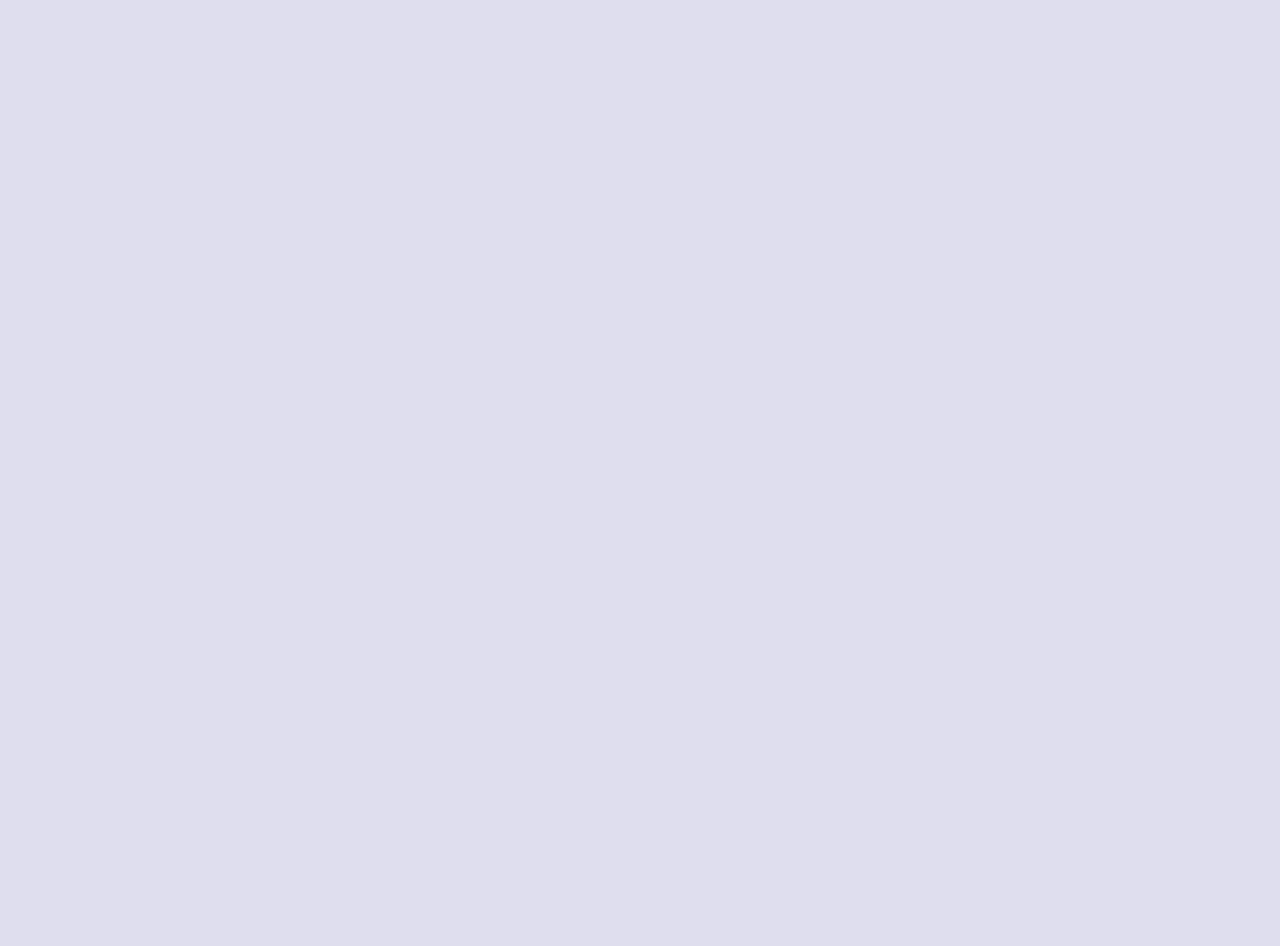
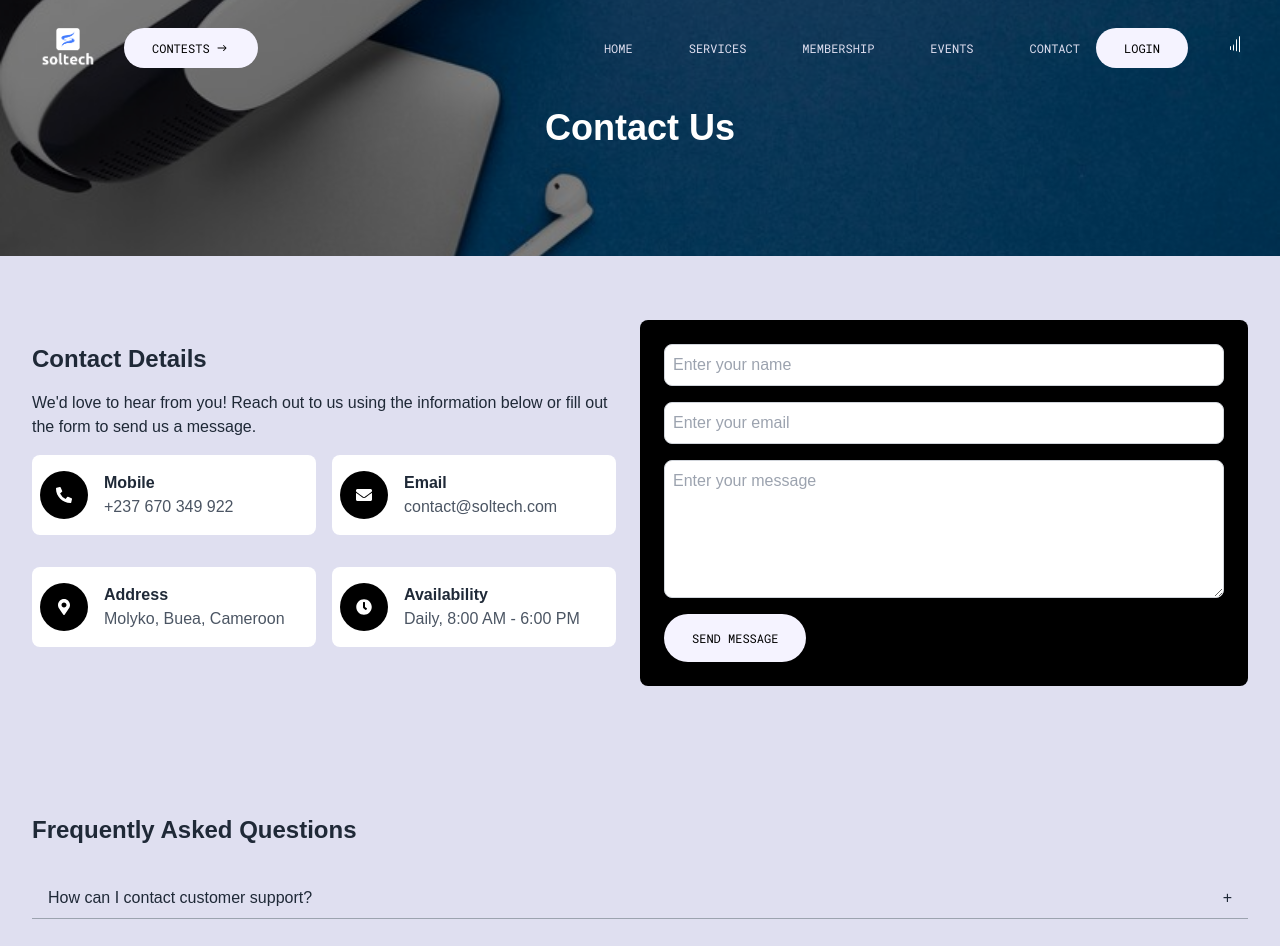
Before and after one commit to Simeon-Azeh/soltech, a React (Vite) app: page /contact in a window 1280 px wide. Before the commit this address had no page. Shown: the top 946 px of the page. Before the commit the page ends 800 px from the top, so only its background shows below. Built offline with nearby package versions, Linux system fonts and the light colour scheme; a web font is replaced by a local one.

Commit message:
Add Contact page with form and FAQs; update routing in App component

```diff
--- a/src/App.jsx
+++ b/src/App.jsx
@@ -7,6 +7,7 @@ import Workspaces from './pages/Workspaces';
 import ScrollToTop from './components/ScrollToTop';
 import Membership from './pages/Membership';
 import Events from './pages/Events';
+import Contact from './pages/Contact';
 
 function App() {
   return (
@@ -21,6 +22,7 @@ function App() {
         <Route path="/workspaces" element={<Workspaces />} />
         <Route path="/membership" element={<Membership />} />
         <Route path="/events" element={<Events />} />
+        <Route path='/contact' element={<Contact />} />
       </Routes>
     </Router>
   );
--- /dev/null
+++ b/src/pages/Contact.jsx
@@ -0,0 +1,139 @@
+import React, { useState } from 'react';
+import NavBar from '../components/Navbar';
+import Footer from '../components/Footer';
+import Button from '../components/Button';
+import Accordion from '../components/Accordion';
+import ServiceHero from '../components/ServiceHero';
+import { FaPhoneAlt, FaEnvelope, FaMapMarkerAlt, FaClock } from 'react-icons/fa';
+
+const Contact = () => {
+  const [name, setName] = useState('');
+  const [email, setEmail] = useState('');
+  const [message, setMessage] = useState('');
+  const [formMessage, setFormMessage] = useState('');
+
+  const handleSubmit = (e) => {
+    e.preventDefault();
+    // Add your form submission logic here
+    setFormMessage('Thank you for contacting us!');
+    setName('');
+    setEmail('');
+    setMessage('');
+  };
+
+  const faqs = [
+    {
+      title: 'How can I contact customer support?',
+      content: 'You can contact our customer support team via email at support@example.com or call us at +1 (123) 456-7890.',
+    },
+    {
+      title: 'What are your office hours?',
+      content: 'Our office hours are Monday to Friday, 9:00 AM to 5:00 PM.',
+    },
+    {
+      title: 'Where is your office located?',
+      content: 'Our office is located at 123 Main Street, Anytown, USA.',
+    },
+  ];
+
+  return (
+    <main className="relative w-screen min-h-screen overflow-x-hidden">
+      <NavBar />
+      <ServiceHero title="Contact Us" backgroundImage="img/contact-bg.jpg" />
+      <section className="px-4 py-16 md:px-8 ">
+        <div className="container flex flex-col items-center mx-auto md:flex-row">
+          {/* Contact Information */}
+          <div className="mb-6 md:w-1/2 md:mb-0 md:pr-6">
+            <h3 className="mb-4 text-2xl font-semibold text-gray-800">Contact Details</h3>
+            <p className="mb-4 text-gray-800">We'd love to hear from you! Reach out to us using the information below or fill out the form to send us a message.</p>
+            <div className="grid grid-cols-1 gap-4 pr-2 md:pr-0 md:grid-cols-2">
+              <div className="flex items-center px-2 py-4 mb-4 bg-white rounded-lg">
+                <div className="flex items-center justify-center w-12 h-12 p-4 bg-black rounded-full">
+                  <FaPhoneAlt className="text-white" />
+                </div>
+                <div className="ml-4">
+                  <h2 className="font-semibold text-gray-800">Mobile</h2>
+                  <p className="text-gray-600">+237 670 349 922</p>
+                </div>
+              </div>
+              <div className="flex items-center px-2 py-4 mb-4 bg-white rounded-lg">
+                <div className="flex items-center justify-center w-12 h-12 p-4 bg-black rounded-full">
+                  <FaEnvelope className="text-white" />
+                </div>
+                <div className="ml-4">
+                  <h2 className="font-semibold text-gray-800">Email</h2>
+                  <p className="text-gray-600">contact@soltech.com</p>
+                </div>
+              </div>
+              <div className="flex items-center px-2 py-4 mb-4 bg-white rounded-lg">
+                <div className="flex items-center justify-center w-12 h-12 p-4 bg-black rounded-full">
+                  <FaMapMarkerAlt className="text-white" />
+                </div>
+                <div className="ml-4">
+                  <h2 className="font-semibold text-gray-800">Address</h2>
+                  <p className="text-gray-600">Molyko, Buea, Cameroon</p>
+                </div>
+              </div>
+              <div className="flex items-center px-2 py-4 mb-4 bg-white rounded-lg">
+                <div className="flex items-center justify-center w-12 h-12 p-4 bg-black rounded-full">
+                  <FaClock className="text-white" />
+                </div>
+                <div className="ml-4">
+                  <h2 className="font-semibold text-gray-800">Availability</h2>
+                  <p className="text-gray-600">Daily, 8:00 AM - 6:00 PM</p>
+                </div>
+              </div>
+            </div>
+          </div>
+
+          {/* Contact Form */}
+          <div className="w-full p-6 bg-black rounded-lg md:w-1/2">
+            <form onSubmit={handleSubmit} className="flex flex-col">
+              <input
+                type="text"
+                value={name}
+                onChange={(e) => setName(e.target.value)}
+                placeholder="Enter your name"
+                className="p-2 mb-4 border border-gray-300 rounded-lg"
+                required
+              />
+              <input
+                type="email"
+                value={email}
+                onChange={(e) => setEmail(e.target.value)}
+                placeholder="Enter your email"
+                className="p-2 mb-4 border border-gray-300 rounded-lg"
+                required
+              />
+              <textarea
+                value={message}
+                onChange={(e) => setMessage(e.target.value)}
+                placeholder="Enter your message"
+                className="p-2 mb-4 border border-gray-300 rounded-lg"
+                rows="5"
+                required
+              />
+              <Button
+                title="Send Message"
+                containerClass="bg-blue-500 text-black "
+                type="submit"
+              />
+            </form>
+            {formMessage && <p className="mt-4 text-green-500">{formMessage}</p>}
+          </div>
+        </div>
+      </section>
+      <section className="px-4 py-16 md:px-8">
+        <div className="container mx-auto">
+          <h3 className="mb-8 text-2xl font-bold text-gray-800">Frequently Asked Questions</h3>
+          {faqs.map((faq, index) => (
+            <Accordion key={index} title={faq.title} content={faq.content} />
+          ))}
+        </div>
+      </section>
+      <Footer />
+    </main>
+  );
+};
+
+export default Contact;
```
Also changed, not shown: public/img/contact-bg.jpg (added).
